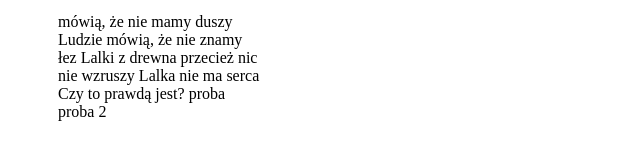
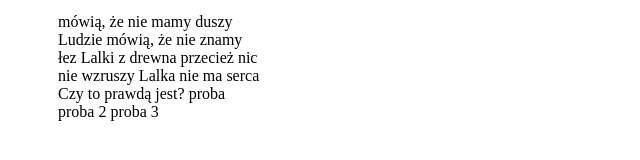
Before and after one commit to zpodbielski/nauka-gita, a plain HTML site: page index.html in a window 1280 px wide. Shown: the part 280-440 px from the top of the page, 0-640 px from the left. Drawn offline with Linux system fonts and the light colour scheme.

Commit message:
Update index.html

```diff
--- a/index.html
+++ b/index.html
@@ -31,6 +31,7 @@
             Czy to prawdą jest?
             proba
             proba 2
+            proba 3
         </p>
 </body>
 
```
